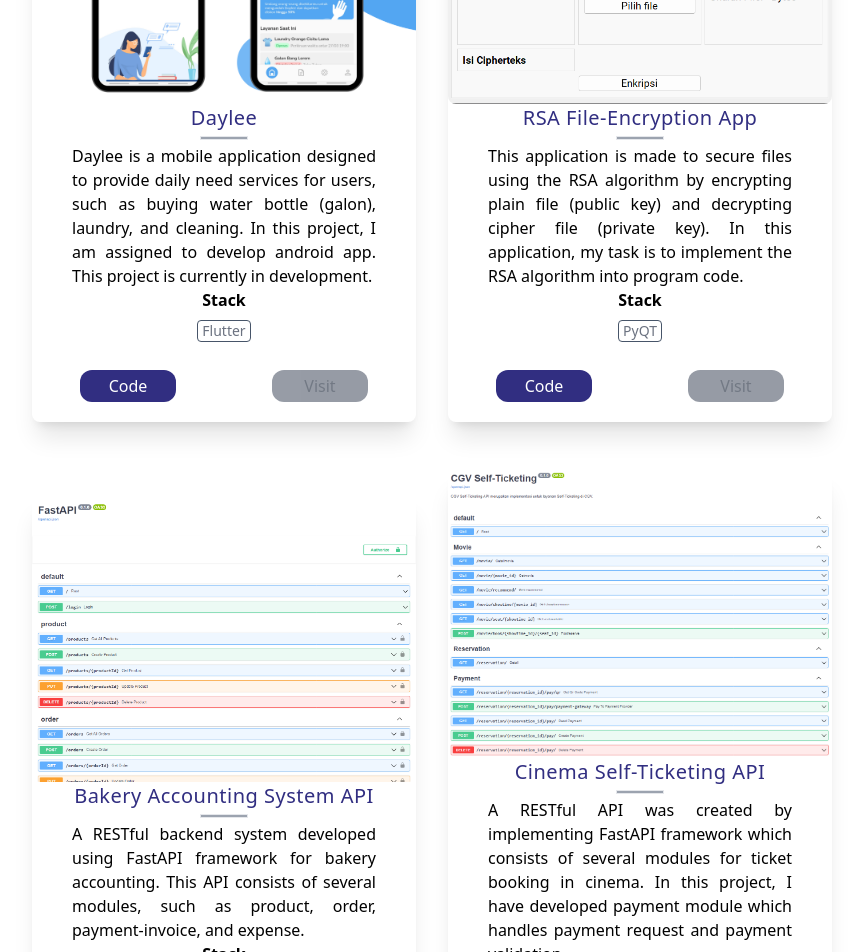
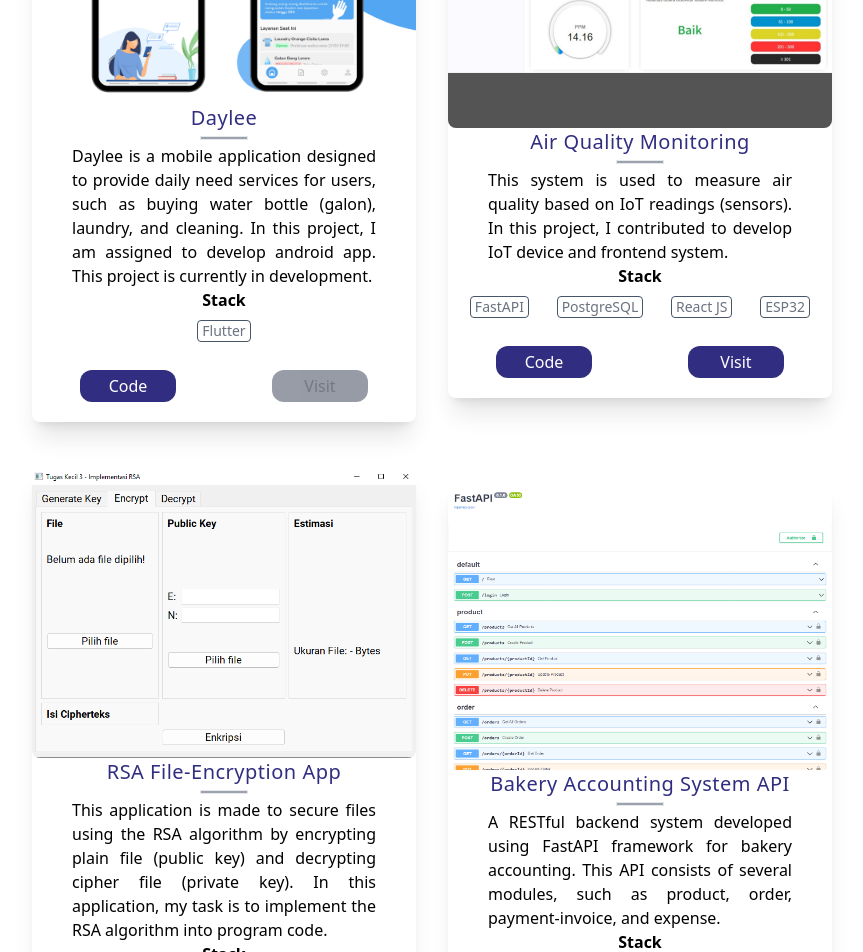
Before and after one commit to bonaventurabs/profile-website, a Next.js app: page /projects in a window 1280 px wide. Shown: the part 360-1312 px from the top of the page, without its empty margins (208-1071 px from the left). Built offline with nearby package versions, Linux system fonts and the light colour scheme.

Commit message:
update web content

```diff
--- a/components/ProjectsContent.js
+++ b/components/ProjectsContent.js
@@ -11,6 +11,17 @@ export const projectContent = [
     id: 0,
   },
   {
+    title: 'Air Quality Monitoring',
+    description: "This system is used to measure air quality based on IoT readings (sensors). In this project, I contributed to develop IoT device and frontend system.",
+    image: '/images/portfolio/air-quality-monitoring.png',
+    tags: ['FastAPI', 'PostgreSQL', "React JS", "ESP32"],
+    isSourceAvailable: true,
+    isLinkAvailable: true,
+    source: 'https://github.com/LST11CGV/air-quality-dashboard',
+    visit: 'https://air-quality-monitorin.netlify.app/',
+    id: 1,
+  },
+  {
     title: 'RSA File-Encryption App',
     description: "This application is made to secure files using the RSA algorithm by encrypting plain file (public key) and decrypting cipher file (private key). In this application, my task is to implement the RSA algorithm into program code.",
     image: '/images/portfolio/rsa-app.png',
@@ -19,7 +30,7 @@ export const projectContent = [
     isLinkAvailable: false,
     source: 'https://github.com/jjojas/RSA.git',
     visit: '#',
-    id: 1,
+    id: 2,
   },
   {
     title: 'Bakery Accounting System API',
@@ -30,7 +41,7 @@ export const projectContent = [
     isLinkAvailable: true,
     source: 'https://github.com/bonaventurabs/API-Sistem-Akuntansi-Bakery.git',
     visit: 'https://sistem-akuntansi-bakery-api.herokuapp.com/docs',
-    id: 2,
+    id: 3,
   },
   {
     title: 'Cinema Self-Ticketing API',
@@ -41,7 +52,7 @@ export const projectContent = [
     isLinkAvailable: true,
     source: 'https://github.com/bonaventurabs/CGV-Cinema-Clone-API.git',
     visit: 'https://soakware.herokuapp.com/docs',
-    id: 3,
+    id: 4,
   },
   {
     title: 'Simple Exercise Tracker App',
@@ -52,7 +63,7 @@ export const projectContent = [
     isLinkAvailable: false,
     source: 'https://github.com/bonaventurabs/simple-exercise-tracker-app.git',
     visit: '#',
-    id: 4,
+    id: 5,
   },
   {
     title: 'HIJI',
@@ -63,7 +74,7 @@ export const projectContent = [
     isLinkAvailable: false,
     source: 'https://github.com/bonaventurabs/Tubes-OOP-HIJI.git',
     visit: '#',
-    id: 5,
+    id: 6,
   },
   {
     title: 'SANTO TYCOON',
@@ -74,6 +85,6 @@ export const projectContent = [
     isLinkAvailable: false,
     source: 'https://github.com/bonaventurabs/Tubes-Alstrukdat-Santo-Tycoon.git',
     visit: '#',
-    id: 6,
+    id: 7,
   },
 ];
--- a/package.json
+++ b/package.json
@@ -17,7 +17,8 @@
     "react-dom": "18.0.0",
     "react-icons": "^4.3.1",
     "react-router-dom": "^6.3.0",
-    "react-scroll": "^1.8.6"
+    "react-scroll": "^1.8.6",
+    "sharp": "^0.30.4"
   },
   "devDependencies": {
     "autoprefixer": "^10.4.4",
--- a/pages/home.js
+++ b/pages/home.js
@@ -23,7 +23,7 @@ function HomePage() {
               Bonaventura <span className="text-blue-900">Bagas</span> Sukarno
             </h1>
             <p className="text-left font-normal mb-7 flex-wrap">
-              A 3rd-year undergraduate student of Information System and
+              A 3rd-year student of Information System and
               Technology at Institut Teknologi Bandung. I am enthusiastic and
               highly motivated about learning technology, especially backend
               side.
```
Also changed, not shown: public/images/portfolio/air-quality-monitoring.png (added), 1 other file (tests, documents, lock files or other folders).
